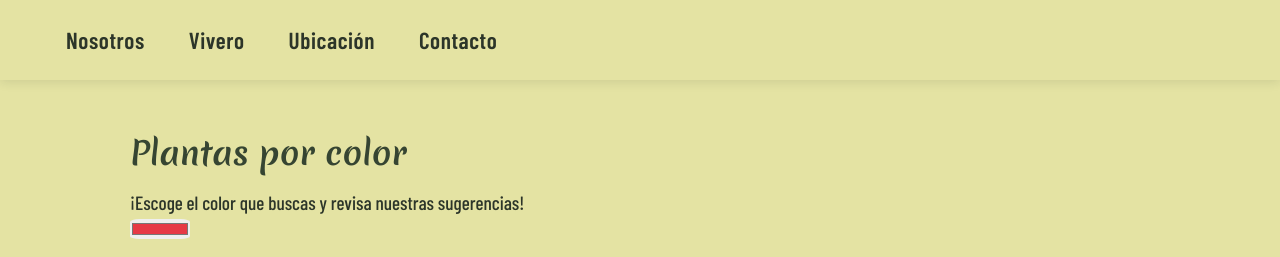
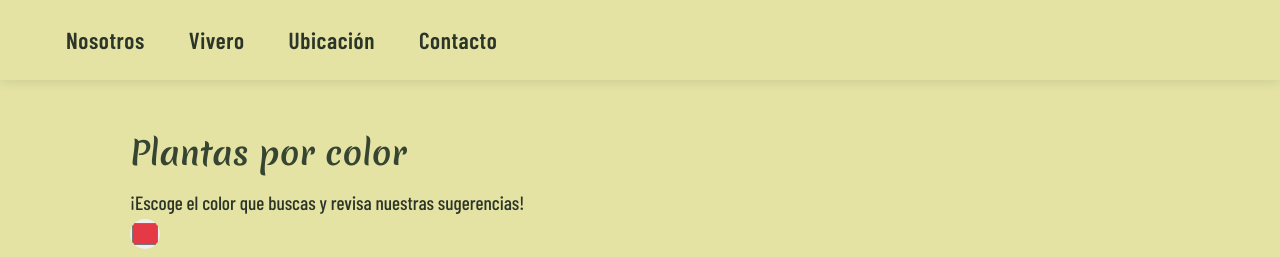
Before and after one commit to ElKalethazo/ElKalethazo.github.io-midori, a PHP site: page /sections/porColor.php in a window 1280 px wide. Shown: the top 257 px of the page. Run offline with PHP 8.4, Linux system fonts and the light colour scheme.

Commit message:
boton buscador, circulo

```diff
--- a/items/footer.php
+++ b/items/footer.php
@@ -1,8 +1,8 @@
         <footer class="footer">
             <h4 class="extra-info">
-                <label class="icon-location"></label> Nos encontramos en 5 oriente 208-105, en centro histórico
+                <label class="icon-location"></label> C. 2 Sur 1700, Barrio de, San Pedro Colomoxco, 72815 San Andrés Cholula,
                 <br>
-                <label class="icon-tablet"></label> www.pasteleria_la_cereza.com.
+                <label class="icon-tablet"></label> www.midori_casa_botanica.com.
                 <br>
                 <label class="icon-phone"></label> Pedidos al 222665555,2222665550
             </h4>
--- a/styles.css
+++ b/styles.css
@@ -1,3 +1,4 @@
+/* REINICIA EL PANEL A LOS VALORES PREDETERMINADOS */
 * {
     margin: 0;
     padding: 0;
@@ -20,7 +21,7 @@ body {
     padding-top: 80px; /* Compensa la altura del header fijo */
 }
 
-/*Barra de navegación*/
+/* BARRA DE NAVEGACIÓN */
 .header {
     position: fixed;
     top: 0;
@@ -29,8 +30,10 @@ body {
     background-color: var(--background-body-content);
     padding: 18px 50px;
     z-index: 1000;
-    box-shadow: 0 2px 10px rgba(44, 53, 41, 0.12);
+    box-shadow: 0 2px 10px rgba(44, 53, 41, 0.12); /*Da un efecto de sombra a la barra de navegación*/
 }
+
+/*  */
 .nav {
     max-width: 1200px;
     margin: 0 auto;
@@ -81,6 +84,7 @@ body {
     z-index: 200;
 }
 
+/**/
 .has-submenu:hover > .sub-menu,
 .has-submenu:focus-within > .sub-menu {
     opacity: 1;
@@ -432,16 +436,11 @@ body {
 }
 
 
-/* CIRCULO CORMÁTICO */
-/*
-.container-color{
-
-}*/
-
+/* SELECTOR DE COLOR */
 .selector-color {
     display: block;
-    width: 60px;
-    height: 20px;
-    border-radius: 15%;
+    width: 30px;
+    height: 30px;
+    border-radius: 50%;
     border: none;
 }
```
